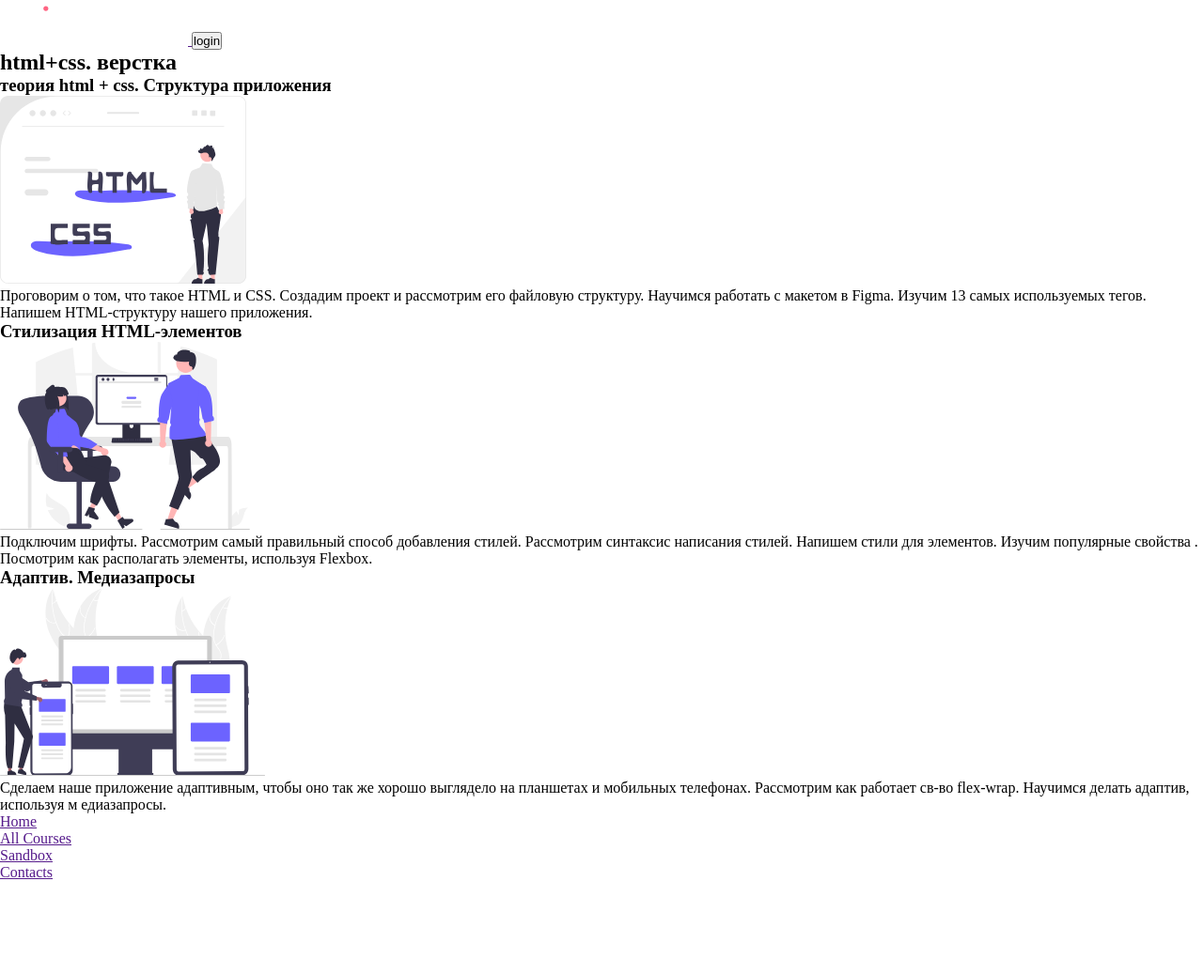
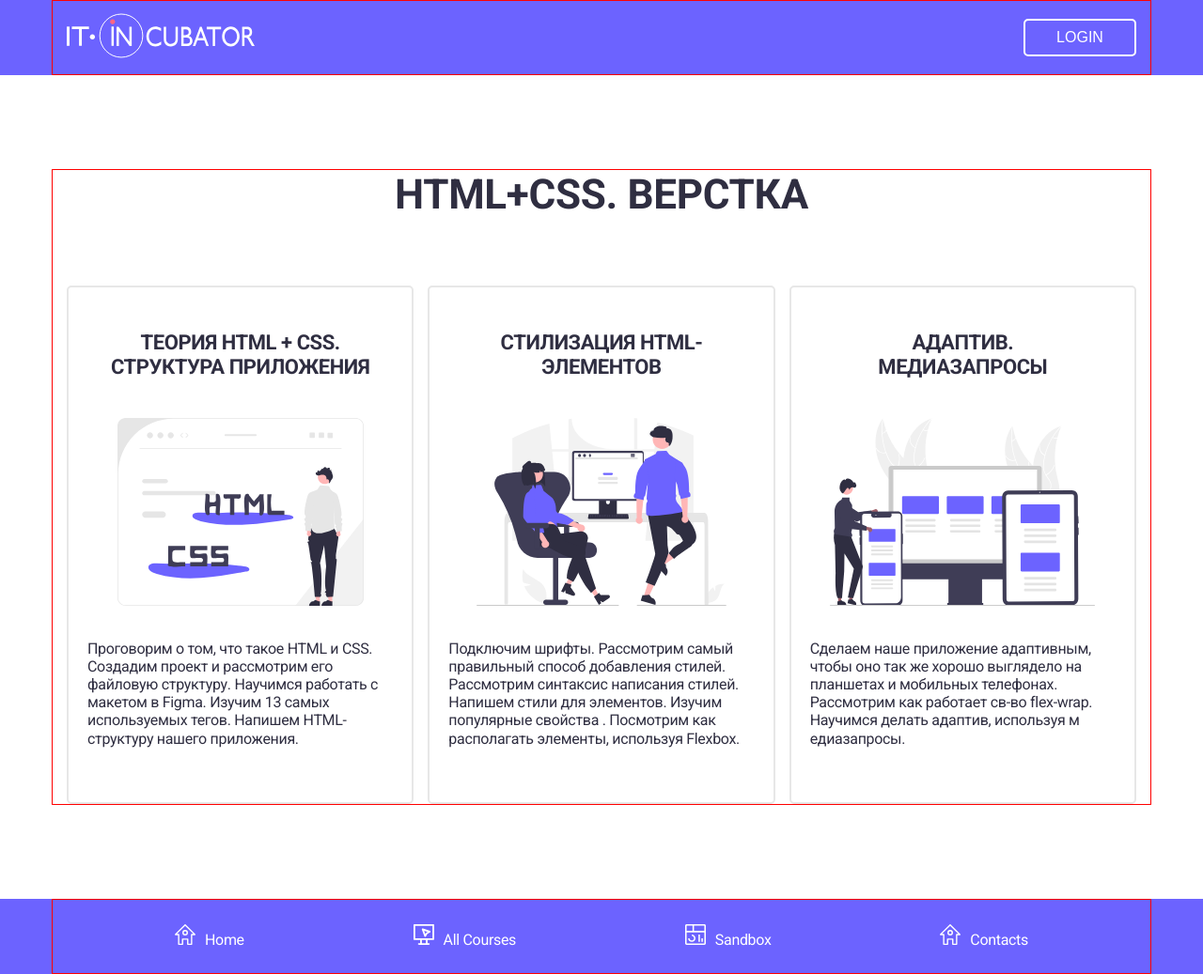
Before and after one commit to iiiRiSH/mk, a plain HTML site: page index.html in a window 1280 px wide. Shown: the whole page at 94% size. Before the commit the page ends 938 px from the top, so only its background shows below. Drawn offline with Linux system fonts and the light colour scheme; files whose address does not match are found by name.

Commit message:
second commit

```diff
--- a/index.html
+++ b/index.html
@@ -13,44 +13,56 @@
 
 <body>
     <header>
+        <div class="container">
+            <div class="header-wrapper">
                 <a href="">
                     <img src="./assets/images/logo.svg" alt="">
                 </a>
-        <button>login</button>
+                <button class="btn ">login</button>
+            </div>
+
+        </div>
     </header>
-    <section>
+    <section class="content">
+        <div class="container">
             <h1>html+css. верстка</h1>
-        <div>
+            <div class="cards-wrapper">
+                <div class="card">
                     <h3>теория html + css. Структура приложения</h3>
                     <img src="./assets/images/img-1.svg" alt="">
                     <p>Проговорим о том, что такое HTML и CSS.  Создадим проект и рассмотрим его файловую структуру. Научимся работать с макетом в Figma. Изучим 13 самых используемых тегов. Напишем HTML-структуру нашего приложения.</p>
                 </div>
-        <div>
+                <div class="card">
                     <h3>Стилизация HTML-элементов</h3>
                     <img src="./assets/images/img-2.svg" alt="">
                     <p>Подключим шрифты. Рассмотрим самый правильный способ добавления стилей. Рассмотрим синтаксис написания стилей. Напишем стили для элементов. Изучим популярные свойства  . Посмотрим как располагать элементы, используя Flexbox.</p>
                 </div>
-        <div>
-            <h3>Адаптив. Медиазапросы</h3>
+                <div class="card">
+                    <h3>Адаптив. <br>
+                        Медиазапросы</h3>
                     <img src="./assets/images/img-3.svg" alt="">
                     <p>Сделаем наше приложение адаптивным, чтобы оно так же хорошо выглядело на планшетах и мобильных телефонах. Рассмотрим как работает св-во flex-wrap. Научимся делать адаптив, используя м едиазапросы.</p>
                 </div>
+            </div>
+        </div>
     </section>
     <footer>
+        <div class="container">
             <ul>
                 <li>
-                <a href=""><img src="./assets/images/home-icon.svg" alt="">Home</a>
+                    <a class="link" href=""><img class="link-icon" src="./assets/images/home-icon.svg" alt="">Home</a>
                 </li>
                 <li>
-                <a href=""><img src="./assets/images/computer-icon.svg" alt="">All Courses</a>
+                    <a class="link" href=""><img class="link-icon" src="./assets/images/computer-icon.svg" alt="">All Courses</a>
                 </li>
                 <li>
-                <a href=""><img src="./assets/images/sandbox-icon.svg" alt="">Sandbox</a>
+                    <a class="link" href=""><img class="link-icon" src="./assets/images/sandbox-icon.svg" alt="">Sandbox</a>
                 </li>
                 <li>
-                <a href=""><img src="./assets/images/map-pointer-icon.svg" alt="">Contacts</a>
+                    <a class="link" href=""><img class="link-icon" src="./assets/images/home-icon.svg" alt="">Contacts</a>
                 </li>
             </ul>
+        </div>
     </footer>
 </body>
 </html>
--- a/style.css
+++ b/style.css
@@ -3,3 +3,125 @@
     margin: 0;
     box-sizing: border-box;
 }
+
+body {
+    font-family: Roboto;
+    font-weight: 400;
+    line-height: 1.2;
+    letter-spacing: -0.32px;
+    color: #2F2E41;
+    font-style: normal;
+}
+
+header,
+footer {
+height: 80px;
+background-color: #6C63FF;
+}
+
+h1 {
+    font-size: 44px;
+    font-weight: 700;
+    text-transform: uppercase;
+    margin-bottom: 70px;
+    text-align: center;
+}
+
+ul {
+    list-style: none;
+    height: 100%;
+    display: flex;
+    justify-content: space-between;
+    align-items: center;
+    padding: 0 115px;
+}
+
+.container {
+    max-width: 1170px;
+    padding: 0 15px;
+    margin: 0 auto;
+    height: 100%;
+    border: 1px solid red;
+}
+
+.header-wrapper {
+    display: flex;
+    justify-content: space-between;
+    align-items: center;
+    height: 100%;
+}
+
+.btn {
+    border-radius: 5px;
+    border: 2px solid #FFF;
+    width: 120px;
+    height: 40px;
+    background-color: transparent;
+
+    color: #FFF;
+    font-size: 16px;
+    font-weight: 500;
+    text-transform: uppercase;
+}
+
+.cards-wrapper {
+    display: flex;
+    justify-content: space-between;
+    flex-wrap: wrap;
+    gap: 15px;
+}
+
+.card {
+    width: 330px;
+    height: 552px;
+    border-radius: 5px;
+    border: 2px solid #E7E7E7;
+    background-color: #FFF;
+    padding: 46px 20px;
+    display: flex;
+    flex-direction: column;
+    align-items: center;
+    flex-grow: 1;
+}
+
+.card img {
+    margin: 40px 0 36px;
+}
+
+.card h3 {
+    text-align: center;
+    font-size: 22px;
+    font-weight: 700;
+    letter-spacing: -0.44px;
+    text-transform: uppercase;
+}
+
+.link {
+    color: #FFF;
+    font-size: 16px;
+    text-transform: capitalize;
+    text-decoration: none;
+}
+
+.content {
+    padding: 100px 0;
+}
+
+.link-icon {
+    margin-right: 10px;
+}
+
+@media screen and (max-width: 768px) {
+    .content {
+        padding: 50px 0;
+    }
+    h1 {
+        font-size: 36px;
+    }
+}
+
+@media screen and (max-width: 576px) {
+    h1 {
+        font-size: 28px;
+    }
+}
```
Also changed, not shown: assets/images/computer-icon.svg (renamed from assets/computer-icon.svg), assets/images/home-icon.svg (renamed from assets/home-icon.svg), assets/images/img-1.svg (renamed from assets/img-1.svg), assets/images/img-2.svg (renamed from assets/img-2.svg), assets/images/img-3.svg (renamed from assets/img-3.svg), assets/images/logo.svg (renamed from assets/logo.svg), assets/images/map-pointer-icon.svg (renamed from assets/map-pointer-icon.svg), assets/images/sandbox-icon.svg (renamed from assets/sandbox-icon.svg). Lines whose indentation alone changed are shown as unchanged.
